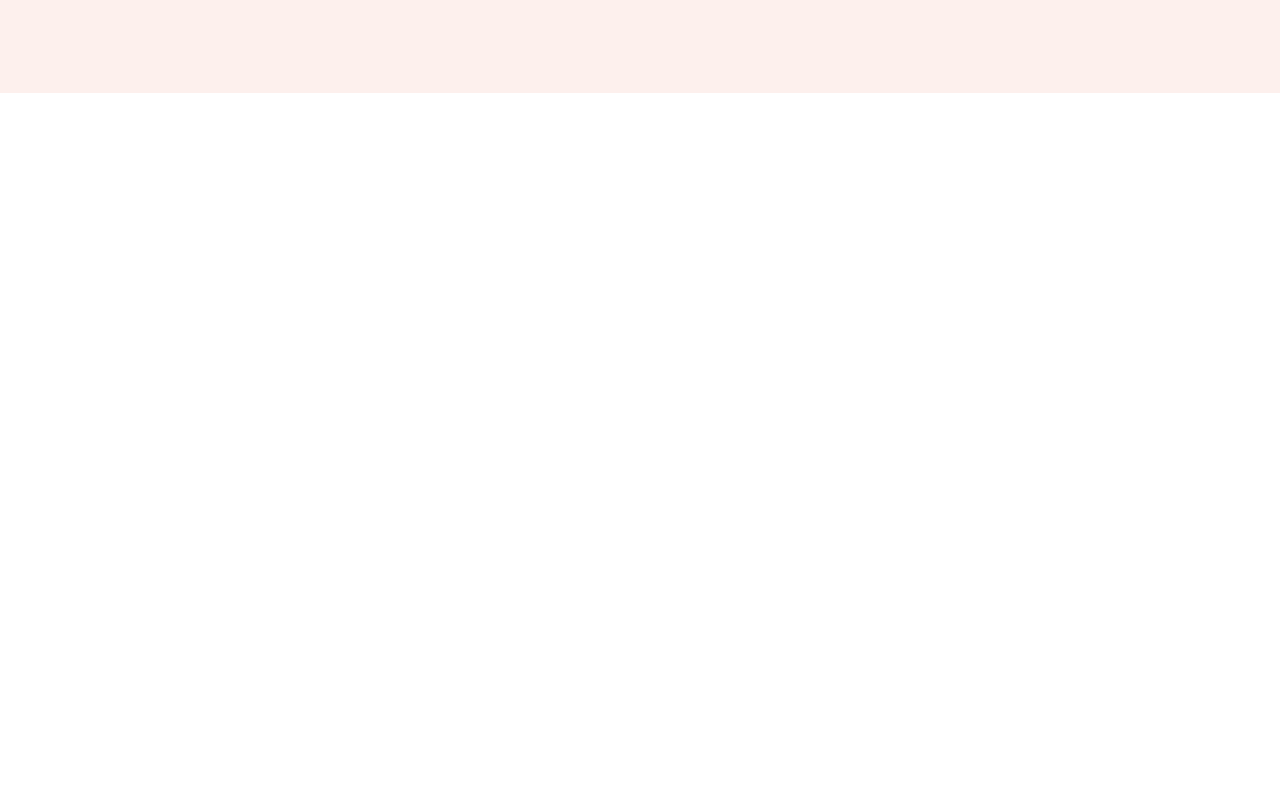
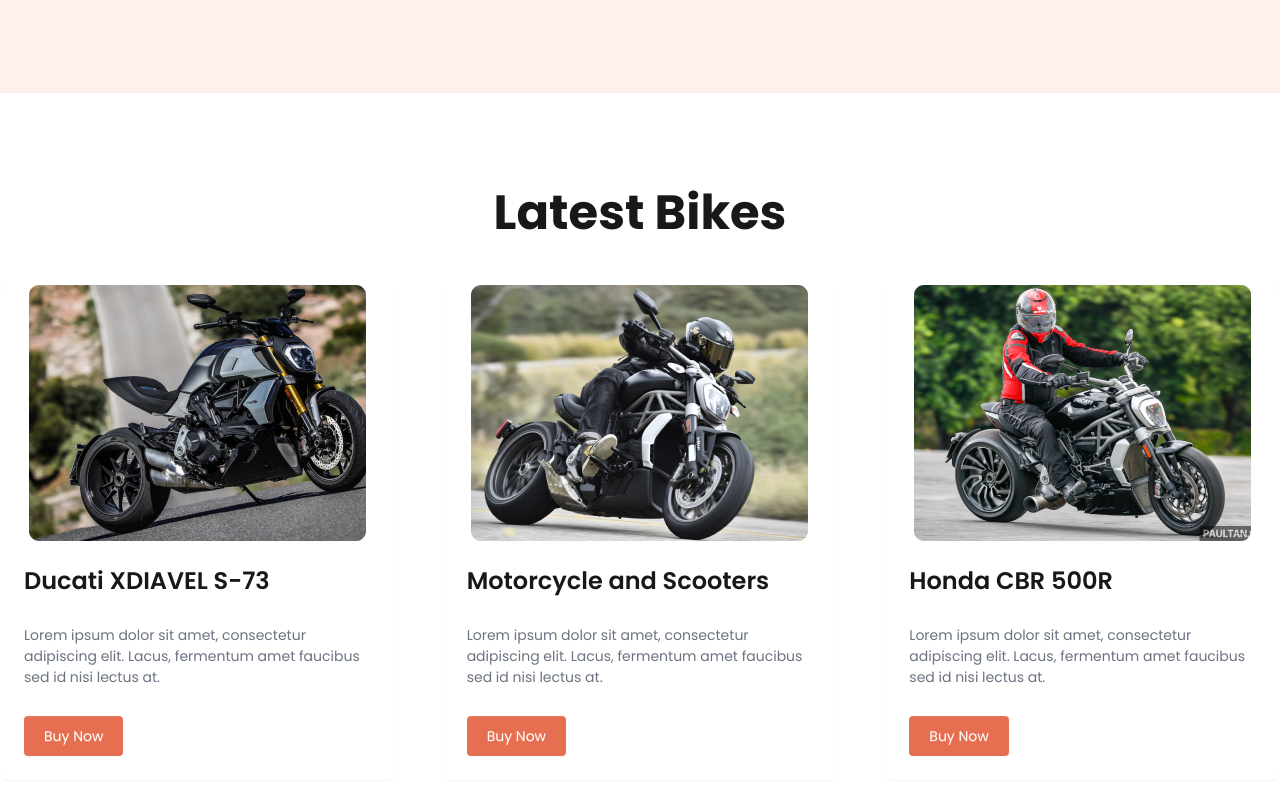
Before and after one commit to Nashitgit/Biker-Zone, a plain HTML site: page index.html in a window 1280 px wide. Shown: the part 521-1316 px from the top of the page. Before the commit the page ends 800 px from the top, so only its background shows below. Drawn offline with nearby package versions, Linux system fonts and the light colour scheme.

Commit message:
Latest Bike section added

```diff
--- a/index.html
+++ b/index.html
@@ -172,6 +172,67 @@
     <!-- Main Section -->
     <main class="md:container mx-auto">
 
+
+        <!-- Featured Bike Section -->
+        <section></section>
+
+
+        <!-- Latest bike section -->
+        <section class="my-24">
+            <h3 class="text-5xl font-bold text-center mb-12">Latest Bikes</h3>
+            <!-- cards -->
+            <div class="grid grid-cols-1 md:grid-cols-2 lg:grid-cols-3 gap-12">
+                <!-- card 1 -->
+                <div class="card bg-base-100 shadow-sm">
+                    <figure>
+                        <img src="./images/others/latest1.png" alt="Shoes" />
+                    </figure>
+                    <div class="card-body space-y-5">
+                        <h2 class="card-title text-2xl font-semibold">Ducati XDIAVEL S-73</h2>
+                        <p class="text-gray-500">Lorem ipsum dolor sit amet, consectetur adipiscing elit. Lacus, fermentum amet faucibus sed
+                            id nisi lectus at.
+                        </p>
+                        <div class="card-actions">
+                            <button class="btn bg-bike-primary px-5 text-white">Buy Now</button>
+                        </div>
+                    </div>
+                </div>
+                <!-- card 2 -->
+                <div class="card bg-base-100 shadow-sm">
+                    <figure>
+                        <img src="./images/others/latest2.png" alt="Shoes" />
+                    </figure>
+                    <div class="card-body space-y-5">
+                        <h2 class="card-title text-2xl font-semibold">Motorcycle and Scooters</h2>
+                        <p class="text-gray-500">Lorem ipsum dolor sit amet, consectetur adipiscing elit. Lacus, fermentum amet faucibus sed
+                            id nisi lectus at.
+                        </p>
+                        <div class="card-actions">
+                            <button class="btn bg-bike-primary px-5 text-white">Buy Now</button>
+                        </div>
+                    </div>
+                </div>
+                <!-- card 3 -->
+                <div class="card bg-base-100 shadow-sm">
+                    <figure>
+                        <img src="./images/others/latest3.png" alt="Shoes" />
+                    </figure>
+                    <div class="card-body space-y-5">
+                        <h2 class="card-title text-2xl font-semibold">Honda CBR 500R</h2>
+                        <p class="text-gray-500">Lorem ipsum dolor sit amet, consectetur adipiscing elit. Lacus, fermentum amet faucibus sed
+                            id nisi lectus at.
+                        </p>
+                        <div class="card-actions">
+                            <button class="btn bg-bike-primary px-5 text-white">Buy Now</button>
+                        </div>
+                    </div>
+                </div>
+            </div>
+        </section>
+
+
+        <!-- Happy Client Section -->
+         <section></section>
     </main>
 
     <!-- Footer Section -->
```
